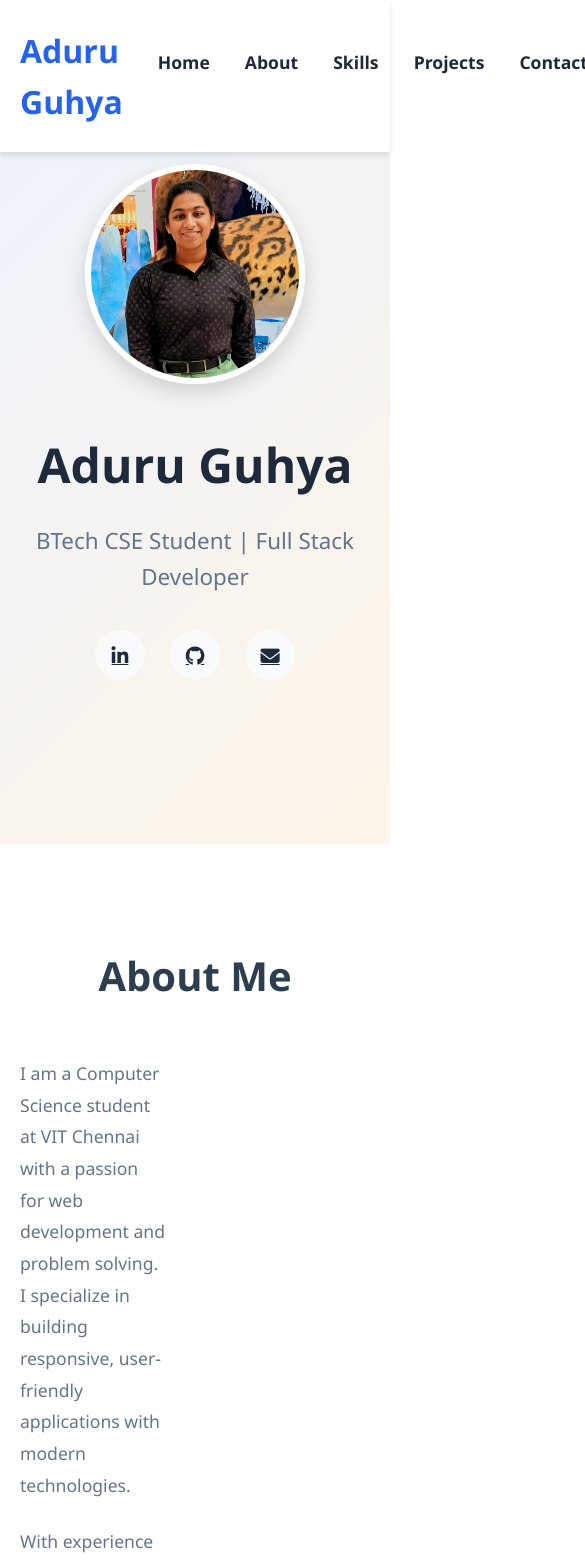
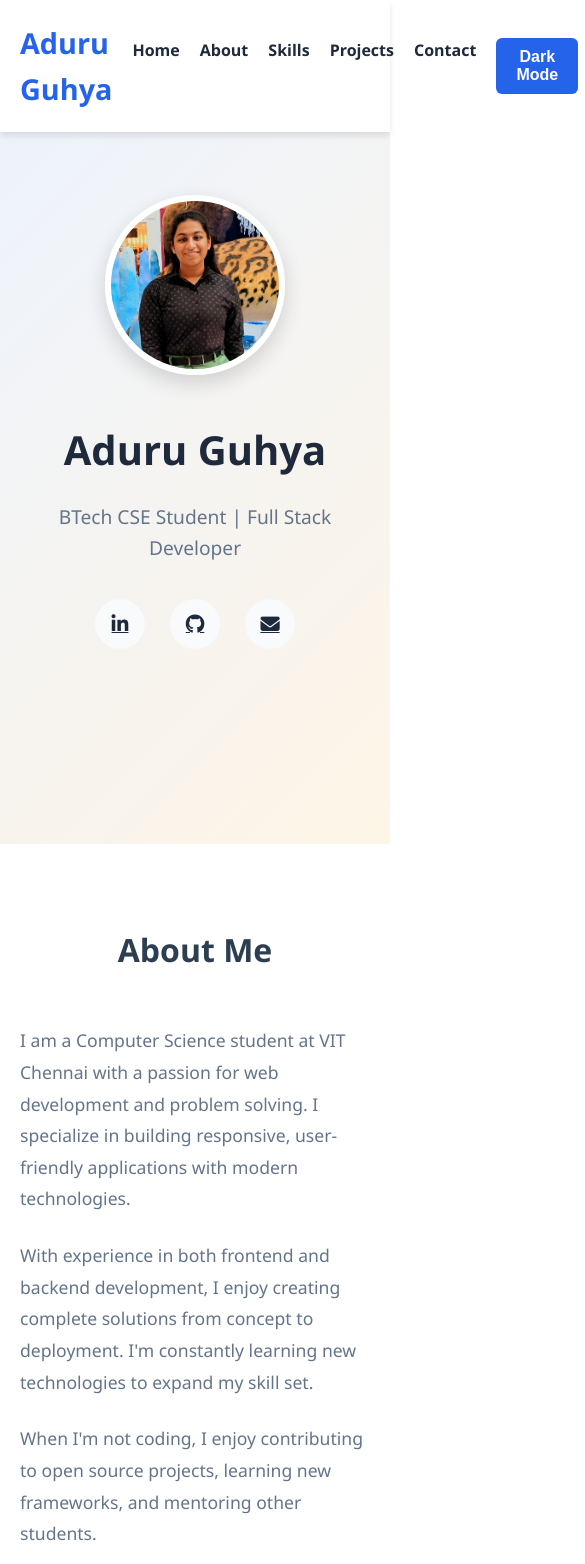
Before and after one commit to guhya-16/Myportfolio, a plain HTML site: page index.html in a window 390 px wide. Shown: the top 1564 px of the page, 585 px wide, since content can reach past the window. Drawn offline with Linux system fonts and the light colour scheme.

Commit message:
first commit

```diff
--- a/index.css
+++ b/index.css
@@ -276,10 +276,7 @@ header {
     display: flex;
     gap: 15px;
 }
-.project-img{
-    width: max-content;
-    height: 200px;
-}
+
 .project-links a {
     padding: 10px 20px;
     border-radius: 6px;
@@ -332,3 +329,60 @@ footer {
     background: var(--secondary);
     transform: translateY(-2px);
 }
+
+@media (max-width: 768px) {
+    body {
+        font-size: 16px;
+    }
+
+    .navbar {
+        padding: 20px 0;
+    }
+
+    .logo {
+        font-size: 1.8rem;
+    }
+
+    .nav-links li {
+        margin-left: 20px;
+    }
+
+    .nav-links a {
+        font-size: 1rem;
+    }
+
+    section {
+        padding: 80px 0;
+    }
+
+    .hero-content h1 {
+        font-size: 2.5rem;
+    }
+
+    .hero-content p {
+        font-size: 1.2rem;
+    }
+
+    .profile-img {
+        width: 180px;
+        height: 180px;
+    }
+
+    .section-title h2 {
+        font-size: 2rem;
+    }
+
+    .about-content {
+        flex-direction: column;
+        gap: 40px;
+    }
+
+    .projects-grid {
+        grid-template-columns: 1fr;
+    }
+
+    .contact-container {
+        grid-template-columns: 1fr;
+        gap: 40px;
+    }
+}
```
